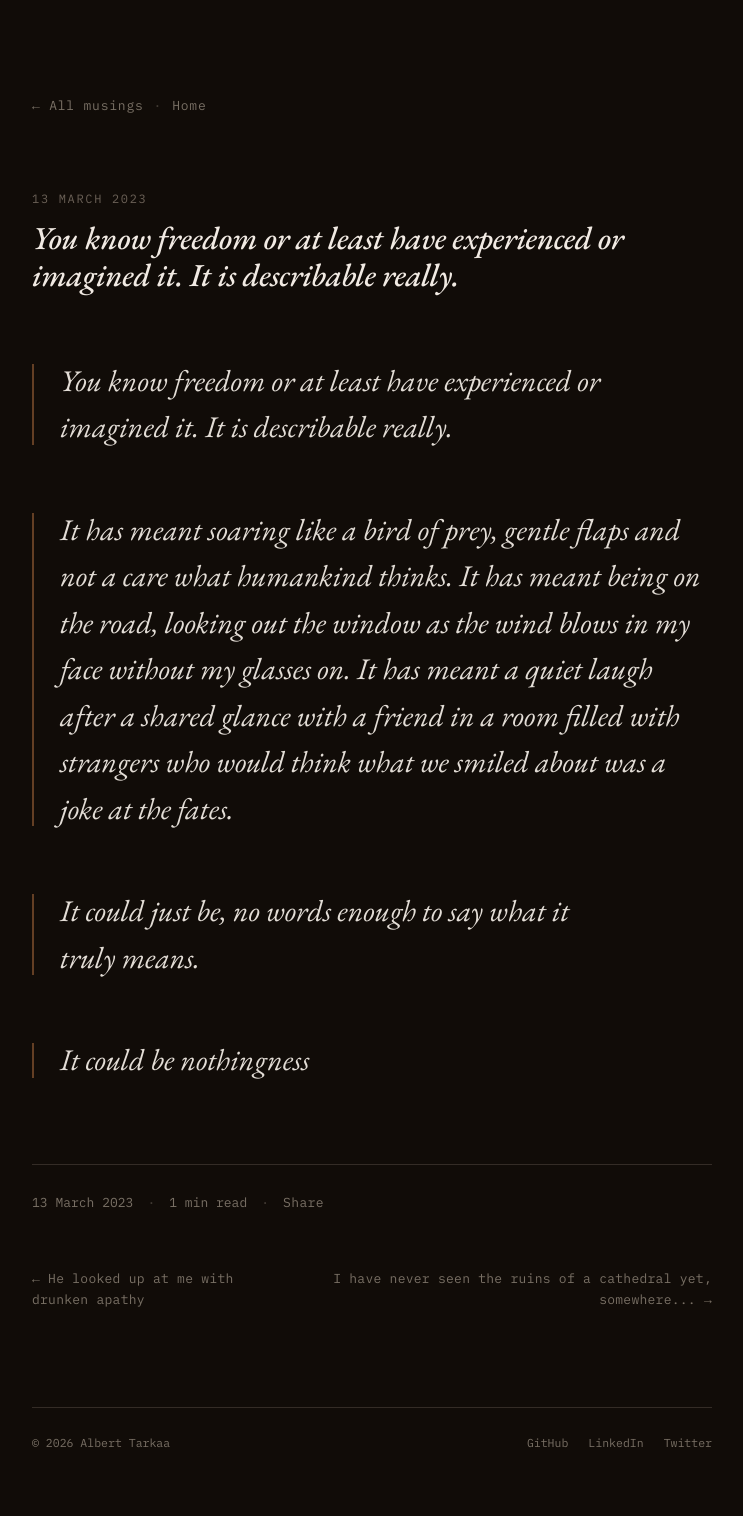
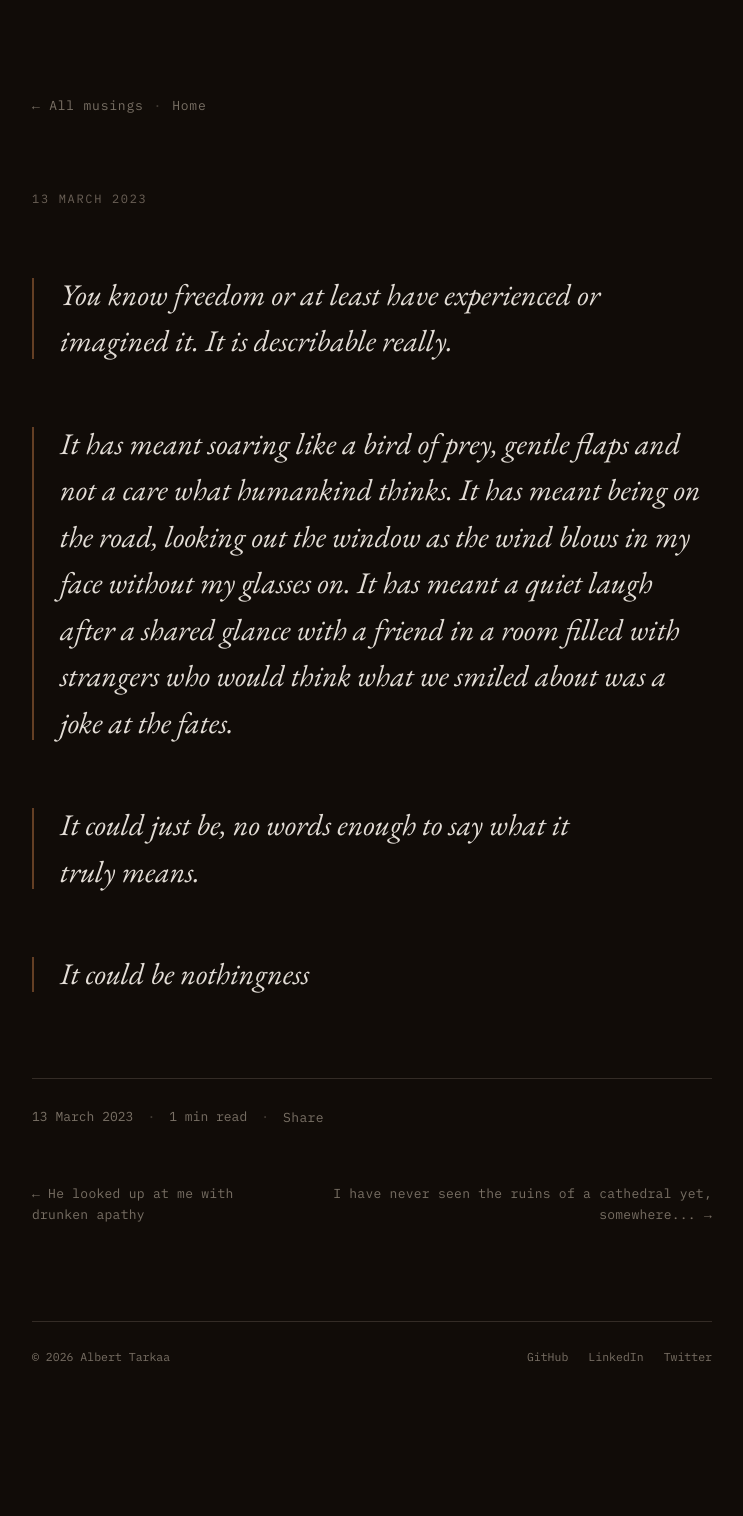
Before and after one commit to albert-tarkaa/taving, a Jekyll site: the page built from _musings/2023-03-13-2302-freedom.md, in a window 1280 px wide. Shown: the whole page, without its empty margins (268-1011 px from the left). Built offline with Jekyll 4.4.1, drawn with Linux system fonts in a browser that asks for light colours; after the commit the page ends 1431 px from its top, so only the background shows below that.

Commit message:
Drop the heading from the musing page
The musings open with their own first line, so a title above the poem
just repeated it. The date eyebrow now carries the page. `title` still
drives SEO, feeds, the index rows and prev/next labels, and
`short_title` still overrides those where set.

Co-Authored-By: Claude Opus 5 <noreply@anthropic.com>

```diff
--- a/_layouts/musing.html
+++ b/_layouts/musing.html
@@ -23,13 +23,6 @@ layout: default
 {%- assign words = content | number_of_words -%}
 {%- assign reading = words | plus: 100 | divided_by: 200 -%}
 {%- if reading < 1 -%}{%- assign reading = 1 -%}{%- endif -%}
-{%- comment -%}
-  `short_title` is the display title from the design (e.g. "The Quiet").
-  `title` stays as the full opening line so SEO and feeds keep the text
-  they already index. Falls back to `title` where no short one is set.
-{%- endcomment -%}
-{%- assign heading = page.short_title | default: page.title -%}
-{%- assign title_length = heading | size -%}
 
 <main class="musings-shell">
   <div class="musings-col">
@@ -39,8 +32,12 @@ layout: default
       <a href="{{ '/' | relative_url }}">Home</a>
     </div>
 
-    <p class="musings-eyebrow">{{ page.date | date: "%-d %B %Y" }}</p>
-    <h1 class="musings-heading{% if title_length > 44 %} is-long{% endif %}">{{ heading }}</h1>
+    {%- comment -%}
+      No heading here: the musings open with their first line, so a title
+      above the poem only repeated it. The date carries the page instead,
+      and `title` still drives SEO, feeds and the index.
+    {%- endcomment -%}
+    <p class="musings-eyebrow musing-date">{{ page.date | date: "%-d %B %Y" }}</p>
 
     <div class="musing-body">
       {{ content }}
--- a/assets/css/main.css
+++ b/assets/css/main.css
@@ -657,9 +657,9 @@ body.musings-page ::selection {
   margin: 0 0 64px;
   text-wrap: pretty;
 }
-/* Imported musings carry their opening line as the title; at 44px those
-   overwhelm the page, so long ones step down a size. */
-.musings-heading.is-long { font-size: 32px; }
+/* The poem page has no heading, so the date eyebrow carries the gap the
+   title used to hold. */
+.musing-date { margin-bottom: 64px; }
 
 .musing-index .musings-heading { margin-bottom: 72px; }
 
@@ -786,7 +786,6 @@ body.musings-page ::selection {
 @media (max-width: 640px) {
   .musings-shell { padding: 64px 24px 48px; }
   .musings-heading { font-size: 34px; }
-  .musings-heading.is-long { font-size: 26px; }
   .musing-body { gap: 44px; }
   .musing-body p { font-size: 24px; }
   .musing-row-title { font-size: 23px; }
```
